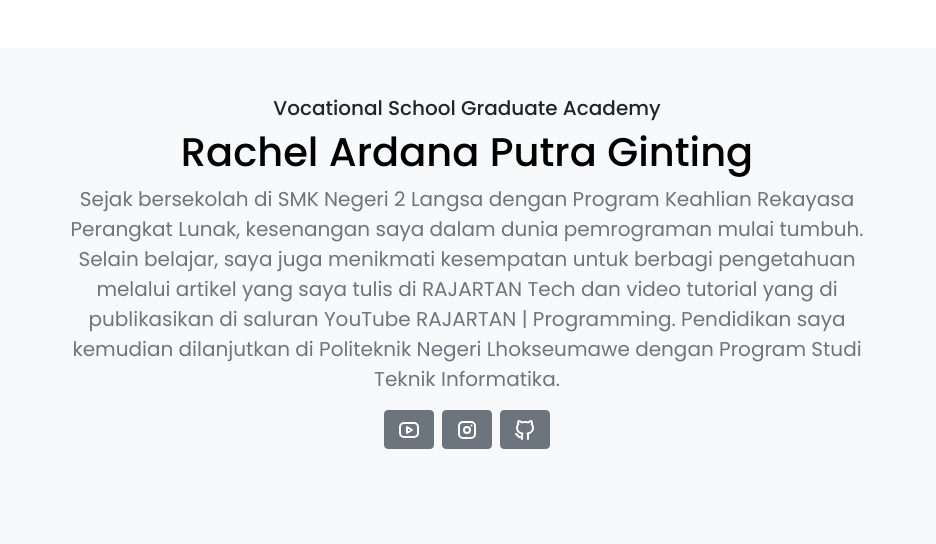
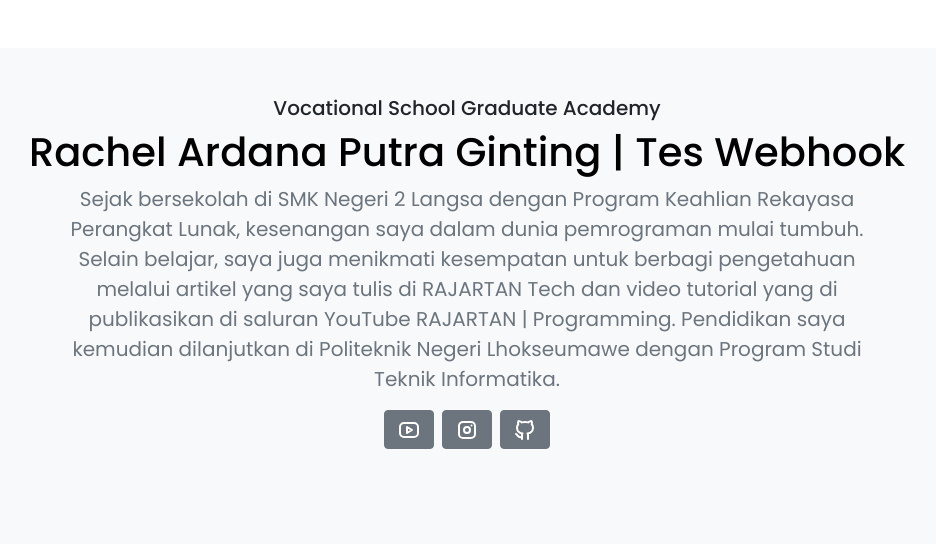
Before and after one commit to rachelardanaputraginting/rachelardanaputraginting_jwd_a, a PHP site: page / in a window 1280 px wide. Shown: the part 56-600 px from the top of the page, without its empty margins (173-1109 px from the left). Run offline with PHP 8.4, Linux system fonts and the light colour scheme; a user stored in the database is signed in; some libraries are stand-ins or nearby versions.

Commit message:
Update index.php

```diff
--- a/index.php
+++ b/index.php
@@ -24,7 +24,7 @@
         <div class="container my-5">
             <div class="p-5 text-center bg-body-tertiary rounded-3">
                 <h5>Vocational School Graduate Academy</h5>
-                <h1 class="text-body-emphasis">Rachel Ardana Putra Ginting</h1>
+                <h1 class="text-body-emphasis">Rachel Ardana Putra Ginting | Tes Webhook</h1>
                 <p class="col-lg-10 mx-auto fs-5 text-muted">
                     Sejak bersekolah di SMK Negeri 2 Langsa dengan Program Keahlian Rekayasa Perangkat Lunak, kesenangan saya dalam dunia
                     pemrograman mulai tumbuh. Selain belajar, saya juga menikmati kesempatan untuk berbagi pengetahuan melalui artikel yang saya
```
